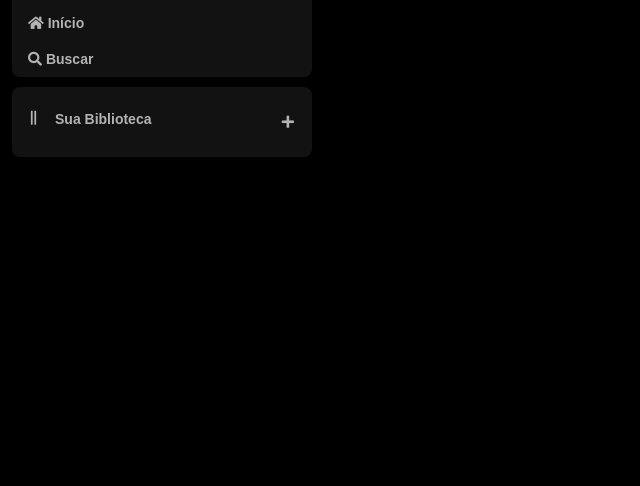
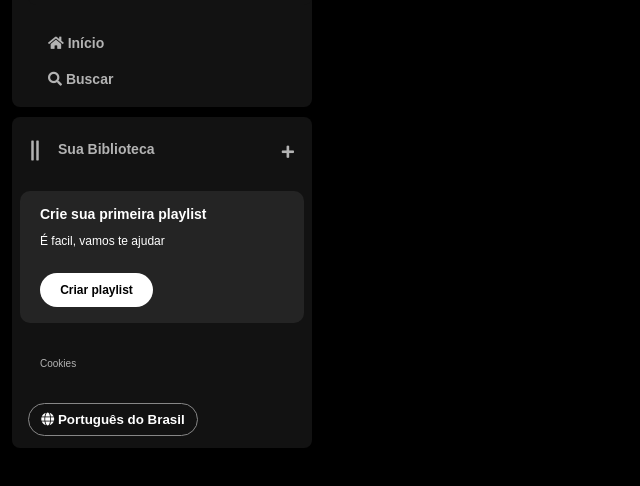
Before and after one commit to GilbertoLessa/Imersao-front-end-alura, a plain HTML site: page index.html in a window 1280 px wide. Shown: the part 66-552 px from the top of the page, without its empty margins (0-640 px from the left). Drawn offline with Linux system fonts and the light colour scheme.

Commit message:
Ajuste do layout e criação de Botão Título e Subtítulo e Cookies e Botão linguagem

```diff
--- a/index.html
+++ b/index.html
@@ -26,7 +26,6 @@
                         <img src="./assets/icons/logo-spotify.png" alt="logo-spotify">
                     </a>
                 </div>
-                    <div>
                 <ul>
                     <li>
                         <a href="">
@@ -41,8 +40,6 @@
                         </a>
                     </li>
                 </ul>
-                    </div>
-                </div>
             </nav>
             <div class="library">
                 <div class="library__content">
@@ -52,6 +49,24 @@
                     </button>
                     <span class="fa fa-plus"></span>
                 </div>
+                <section class="section-playlist">
+                    <div class="section-playlist__content">
+                        <span class="text title">Crie sua primeira playlist</span>
+                        <span class="text subtitle">É facil, vamos te ajudar</span>
+                        <button class="section-playlist__button">
+                            <span>Criar playlist</span>
+                        </button>
+                    </div>
+                </section>
+                <div class="cookies">
+                    <a href="">Cookies</a>
+                </div>
+                <div class="languages">
+                    <button class="languages__button">
+                        <span class="fa fa-globe"></span>
+                        <span>Português do Brasil</span>
+                    </button>
+                </div>
             </div>
         </div.>
     </body>
--- a/style.css
+++ b/style.css
@@ -17,7 +17,7 @@ body {
     padding: 16px 0 0 16px;
 }
 
-.sidebar__navigation .logo {
+.logo {
     background: #121212;
     display: flex;
     border-radius: 8px;
@@ -28,16 +28,16 @@ body {
     width: 80px;
 }
 
-.sidebar__navigation nav ul {
+.sidebar nav ul {
     margin-top: 20px;
     padding: 0 20px 10px 20px;
 }
 
-.sidebar__navigation ul li {
+.sidebar ul li {
     padding: 10px 0;
 }
 
-.sidebar__navigation div ul a {
+.sidebar nav ul li a {
     color: #b3b3b3;
     text-decoration: none;
     font-weight: 600;
@@ -82,10 +82,90 @@ body {
     margin-right: 10px;
     font-weight: 300;
     color: #b3b3b3;
-    font-size: 14px;
+    font-size: 20px;
     padding-right: 8px;
 }
 
-.library .library__content .fa-plus{
+.library .library__content .fa-plus {
     margin: 24px 10px;
 }
+
+.section-playlist {
+    display:flex;
+    align-items: flex-start;
+    justify-content: space-between;
+    gap:20px;
+    background-color: #242424;
+    color:#b3b3b3;
+    font-weight: 600;
+    font-size: 14px;
+    margin: 8px 0;
+    padding:16px 20px;
+    border-radius:10px;
+}
+
+.section-playlist .section-playlist__content {
+    display:flex;
+    flex-direction: column;
+}
+
+.section-playlist__content .text {
+    padding-bottom:14px;
+    color:#FFF;
+    font-family: "DM Sans", sans-serif;
+}
+
+.section-playlist__content .title {
+    font-weight: 700;
+}
+
+.section-playlist__content .subtitle {
+    font-weight: 500;
+    font-size: 12px;
+}
+
+.section-playlist__content .section-playlist__button {
+    display: flex;
+    justify-content: center;
+    background-color: #FFF;
+    color:#000;
+    border-radius: 20px;
+    font-size: 12px;
+    font-weight: 700;
+    font-family: "DM Sans", sans-serif;
+    text-decoration:none;
+    text-transform: none;
+    padding:10px;
+    margin-top: 12px;
+    border:0;
+    width: 113px;
+}
+
+.sidebar .cookies {
+    margin:25px 20px;
+}
+
+.sidebar .cookies a {
+    color:#b3b3b3;
+    font-family: "DM Sans", sans-serif;
+    font-weight: 500;
+    font-size:10px;
+    text-decoration: none;
+}
+
+.sidebar .cookies a:hover {
+    text-decoration: underline;
+}
+
+.languages .languages__button {
+    align-items: center;
+    background-color: transparent;
+    border: 1px solid #878787;
+    color:#FFF;
+    font-weight: bold;
+    cursor:pointer;
+    width: 170px;
+    margin:8px;
+    padding:8px;
+    border-radius:20px;
+}
```
Lines whose indentation alone changed are shown as unchanged.
